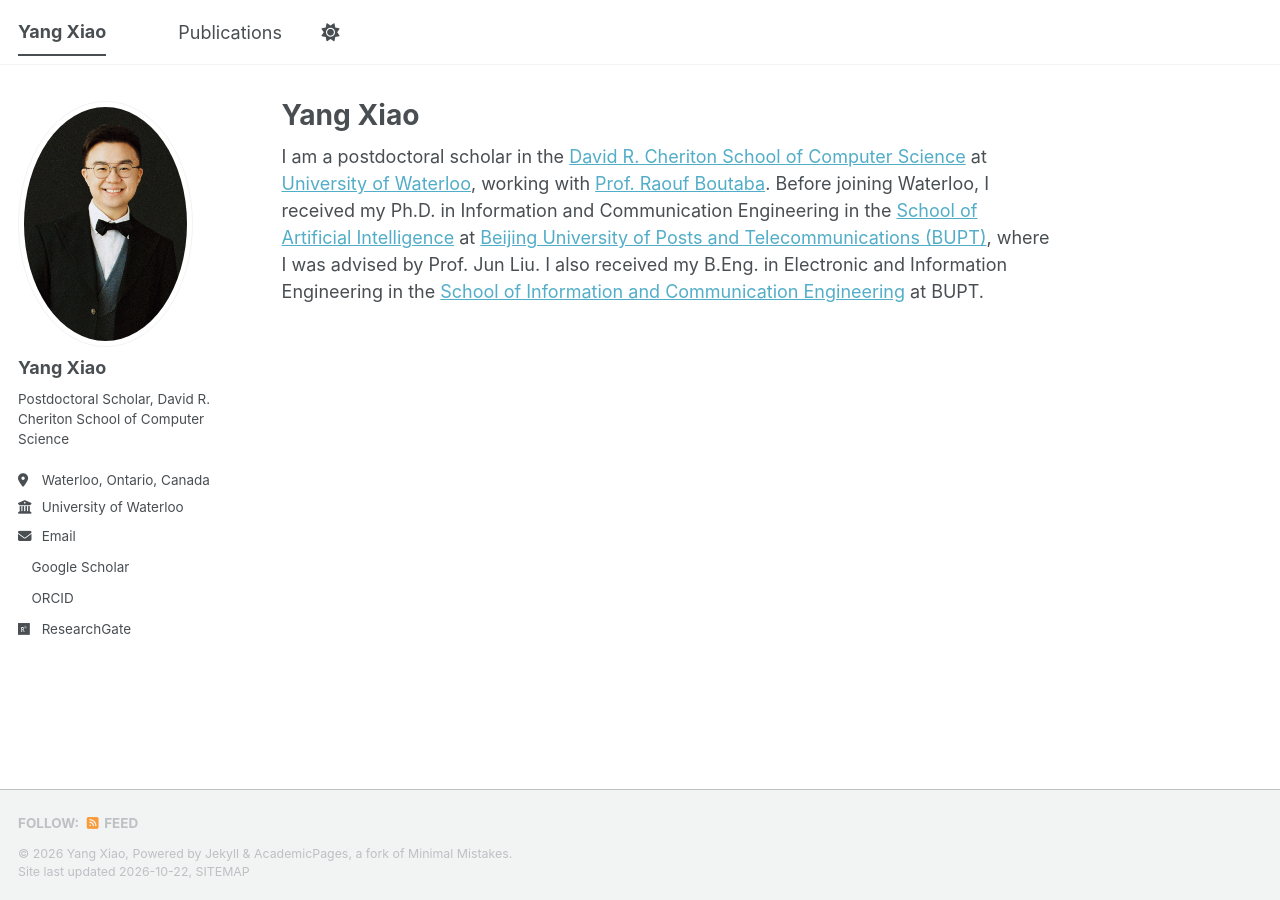
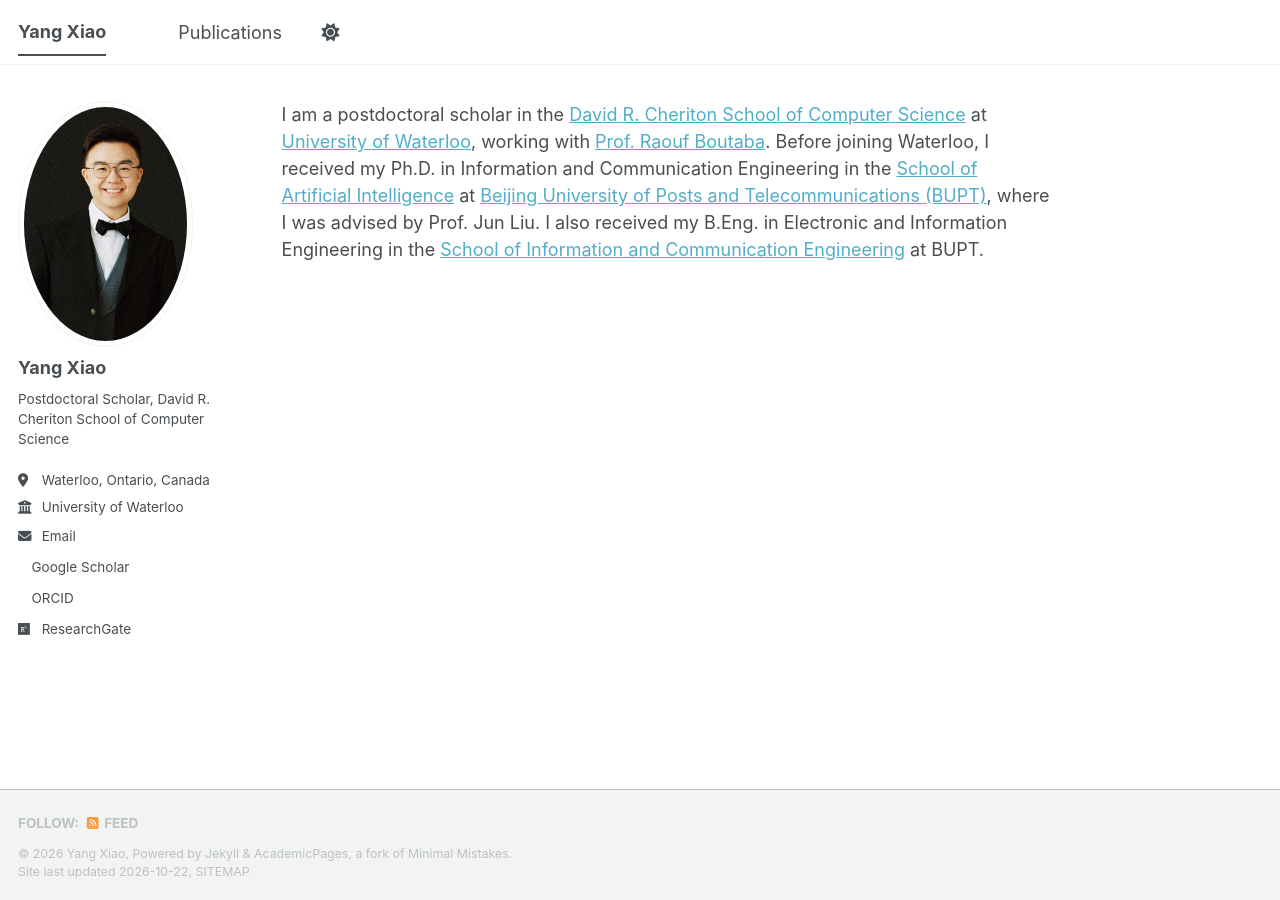
Before and after one commit to yangxiao3509/yangxiao3509.github.io, a Jekyll site: the page built from _pages/about.md, in a window 1280 px wide. Built offline with Jekyll 4.4.1, drawn with Linux system fonts in a browser that asks for light colours; a style sheet for code colours, icons or effects is not loaded.

Commit message:
Comment out title in about.md

```diff
--- a/_pages/about.md
+++ b/_pages/about.md
@@ -1,6 +1,6 @@
 ---
 permalink: /
-title: "Yang Xiao"
+title: # "Yang Xiao"
 tab_title: "Yang Xiao"
 author_profile: true
 redirect_from:
```
